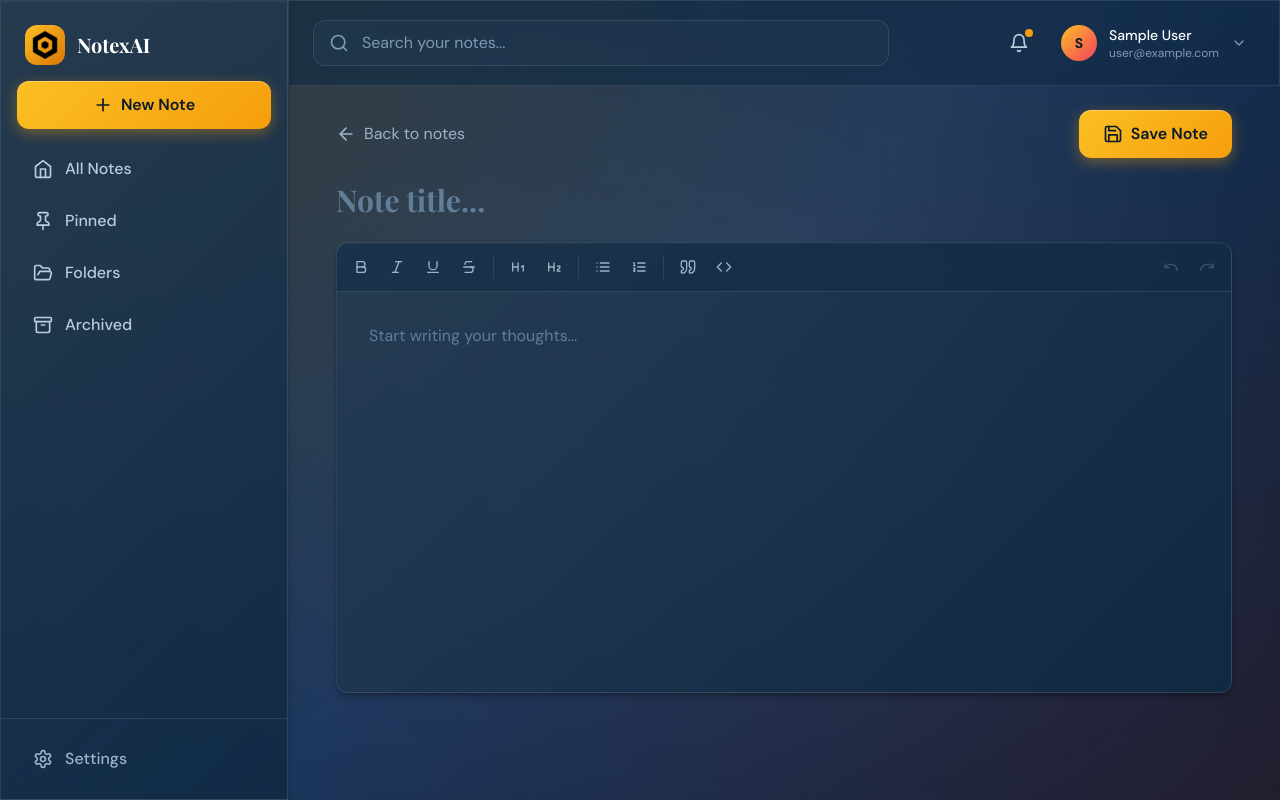
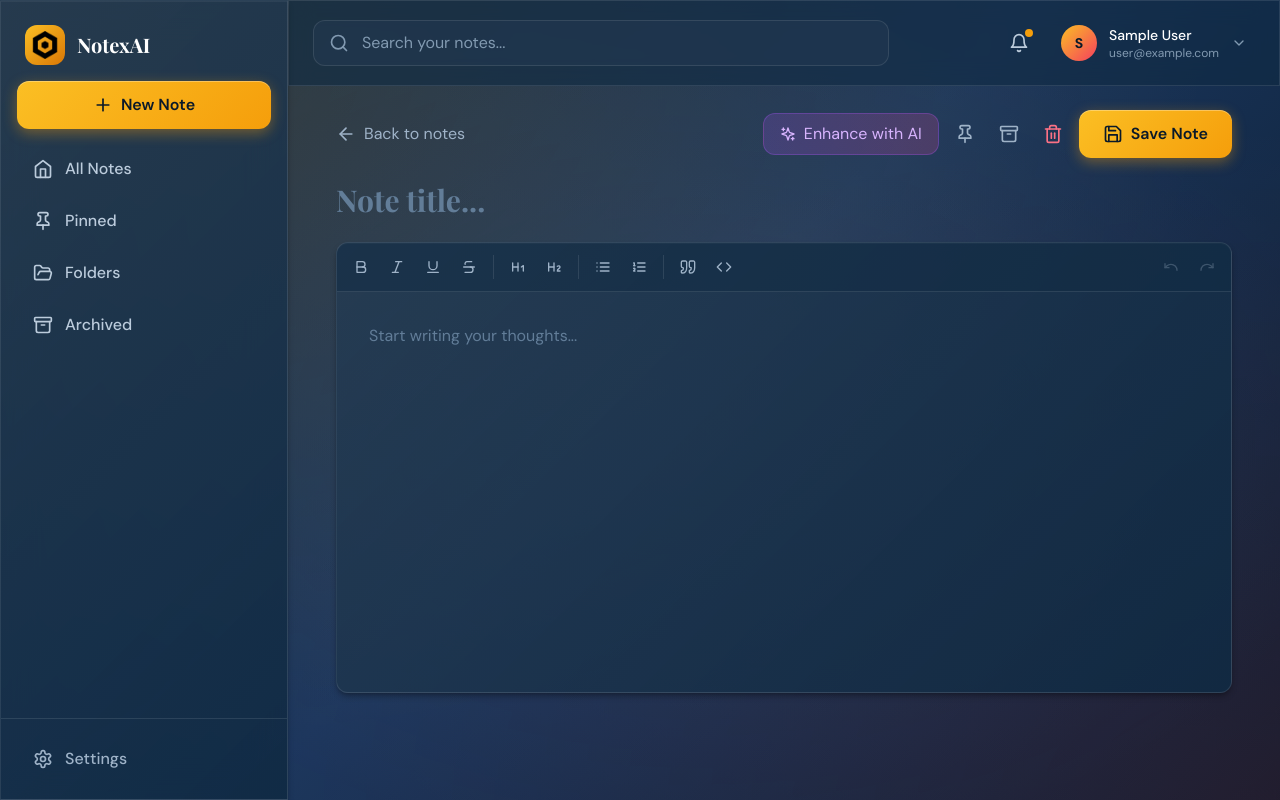
Before and after one commit to hakanalsancak/NotexAI, a Next.js app: page /dashboard/new in a window 1280 px wide. Built offline with nearby package versions, Linux system fonts and the light colour scheme; no server answers; sample sign-in values are in the browser's storage; a web font is replaced by a local one.

Commit message:
Accessing features before saving bug fixed

```diff
--- a/app/dashboard/new/page.tsx
+++ b/app/dashboard/new/page.tsx
@@ -2,9 +2,10 @@
 
 import { useState } from 'react';
 import { useRouter } from 'next/navigation';
-import { ArrowLeft, Save, Loader2 } from 'lucide-react';
+import { ArrowLeft, Save, Loader2, Sparkles, Pin, Archive, Trash2 } from 'lucide-react';
 import Link from 'next/link';
 import { RichTextEditor } from '@/components/editor/RichTextEditor';
+import { AIEnhanceModal } from '@/components/editor/AIEnhanceModal';
 import { createNote } from '@/lib/notes-actions';
 import toast from 'react-hot-toast';
 
@@ -13,6 +14,9 @@ export default function NewNotePage() {
   const [title, setTitle] = useState('');
   const [content, setContent] = useState('');
   const [isSaving, setIsSaving] = useState(false);
+  const [isPinned, setIsPinned] = useState(false);
+  const [isArchived, setIsArchived] = useState(false);
+  const [isAIModalOpen, setIsAIModalOpen] = useState(false);
 
   async function handleSave() {
     if (!title.trim() && !content.trim()) {
@@ -24,6 +28,8 @@ export default function NewNotePage() {
     const result = await createNote({
       title: title || 'Untitled',
       content,
+      isPinned,
+      isArchived,
     });
 
     if (result.success && result.note) {
@@ -33,6 +39,29 @@ export default function NewNotePage() {
       toast.error(result.error || 'Failed to create note');
     }
     setIsSaving(false);
+  }
+
+  function handlePin() {
+    setIsPinned(!isPinned);
+    toast.success(isPinned ? 'Will not be pinned' : 'Will be pinned on save');
+  }
+
+  function handleArchive() {
+    setIsArchived(!isArchived);
+    toast.success(isArchived ? 'Will not be archived' : 'Will be archived on save');
+  }
+
+  function handleDiscard() {
+    if ((title.trim() || content.trim()) && !confirm('Discard this note? Your changes will be lost.')) {
+      return;
+    }
+    router.push('/dashboard');
+  }
+
+  function handleAIApply(enhancedContent: string) {
+    setContent(enhancedContent);
+    setIsAIModalOpen(false);
+    toast.success('Content enhanced!');
   }
 
   return (
@@ -46,6 +75,54 @@ export default function NewNotePage() {
           <ArrowLeft className="w-5 h-5" />
           <span>Back to notes</span>
         </Link>
+
+        <div className="flex items-center gap-2 flex-wrap">
+          {/* AI Enhance Button */}
+          <button
+            onClick={() => setIsAIModalOpen(true)}
+            className="flex items-center gap-2 px-4 py-2 rounded-xl bg-gradient-to-r from-purple-500/20 to-pink-500/20 border border-purple-500/30 text-purple-300 hover:bg-purple-500/30 transition-all"
+          >
+            <Sparkles className="w-4 h-4" />
+            <span className="hidden sm:inline">Enhance with AI</span>
+            <span className="sm:hidden">AI</span>
+          </button>
+
+          {/* Pin Button */}
+          <button
+            onClick={handlePin}
+            className={`p-2 rounded-lg transition-colors ${
+              isPinned
+                ? 'bg-amber-500/20 text-amber-400'
+                : 'hover:bg-white/10 text-midnight-300'
+            }`}
+            title={isPinned ? 'Unpin' : 'Pin'}
+          >
+            <Pin className={`w-5 h-5 ${isPinned ? 'fill-amber-400' : ''}`} />
+          </button>
+
+          {/* Archive Button */}
+          <button
+            onClick={handleArchive}
+            className={`p-2 rounded-lg transition-colors ${
+              isArchived
+                ? 'bg-blue-500/20 text-blue-400'
+                : 'hover:bg-white/10 text-midnight-300'
+            }`}
+            title={isArchived ? 'Unarchive' : 'Archive'}
+          >
+            <Archive className="w-5 h-5" />
+          </button>
+
+          {/* Discard Button */}
+          <button
+            onClick={handleDiscard}
+            className="p-2 rounded-lg hover:bg-coral-500/20 text-coral-400 transition-colors"
+            title="Discard"
+          >
+            <Trash2 className="w-5 h-5" />
+          </button>
+
+          {/* Save Button */}
           <button
             onClick={handleSave}
             disabled={isSaving}
@@ -64,6 +141,7 @@ export default function NewNotePage() {
             )}
           </button>
         </div>
+      </div>
 
       {/* Title Input */}
       <input
@@ -80,6 +158,14 @@ export default function NewNotePage() {
         onChange={setContent}
         placeholder="Start writing your thoughts..."
       />
+
+      {/* AI Enhancement Modal */}
+      <AIEnhanceModal
+        isOpen={isAIModalOpen}
+        onClose={() => setIsAIModalOpen(false)}
+        content={content}
+        onApply={handleAIApply}
+      />
     </div>
   );
 }
--- a/lib/notes-actions.ts
+++ b/lib/notes-actions.ts
@@ -87,6 +87,8 @@ export async function createNote(data: {
   title: string;
   content: string;
   folderId?: string;
+  isPinned?: boolean;
+  isArchived?: boolean;
 }) {
   const session = await auth();
   if (!session?.user?.id) {
@@ -100,6 +102,8 @@ export async function createNote(data: {
         content: data.content,
         userId: session.user.id,
         folderId: data.folderId,
+        isPinned: data.isPinned ?? false,
+        isArchived: data.isArchived ?? false,
       },
     });
 
```
Lines whose indentation alone changed are shown as unchanged.
